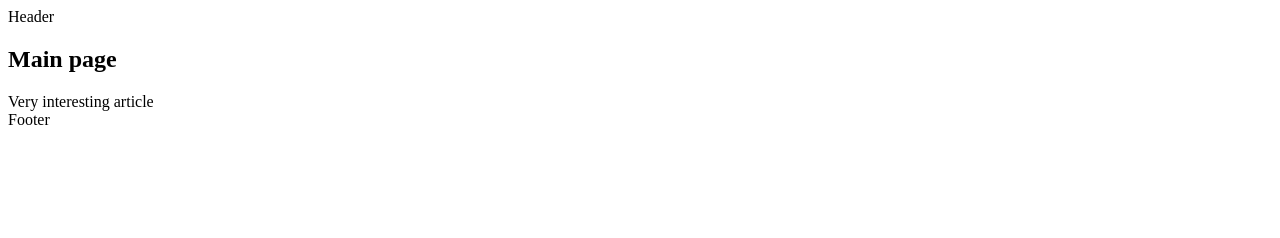
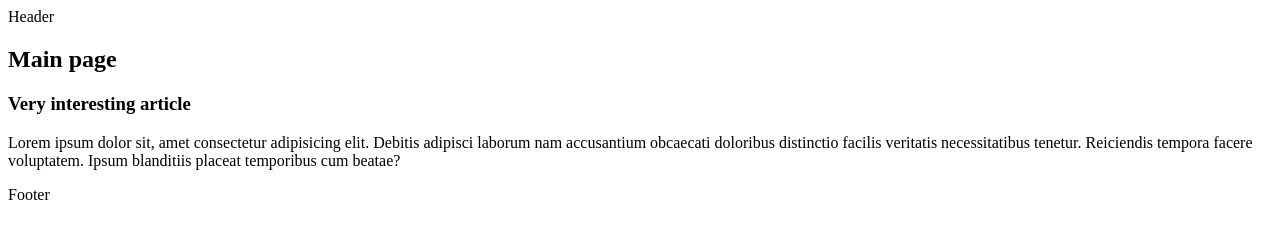
Before and after one commit to pecourses/pe2023-1-git-branching, a plain HTML site: page index.html in a window 1280 px wide. Drawn offline with Linux system fonts and the light colour scheme.

Commit message:
Add article text

```diff
--- a/index.html
+++ b/index.html
@@ -9,7 +9,15 @@
     <header>Header</header>
     <main>
       <h2>Main page</h2>
-      <article>Very interesting article</article>
+      <article>
+        <h3>Very interesting article</h3>
+        <p>
+          Lorem ipsum dolor sit, amet consectetur adipisicing elit. Debitis
+          adipisci laborum nam accusantium obcaecati doloribus distinctio
+          facilis veritatis necessitatibus tenetur. Reiciendis tempora facere
+          voluptatem. Ipsum blanditiis placeat temporibus cum beatae?
+        </p>
+      </article>
     </main>
     <footer>Footer</footer>
   </body>
```
